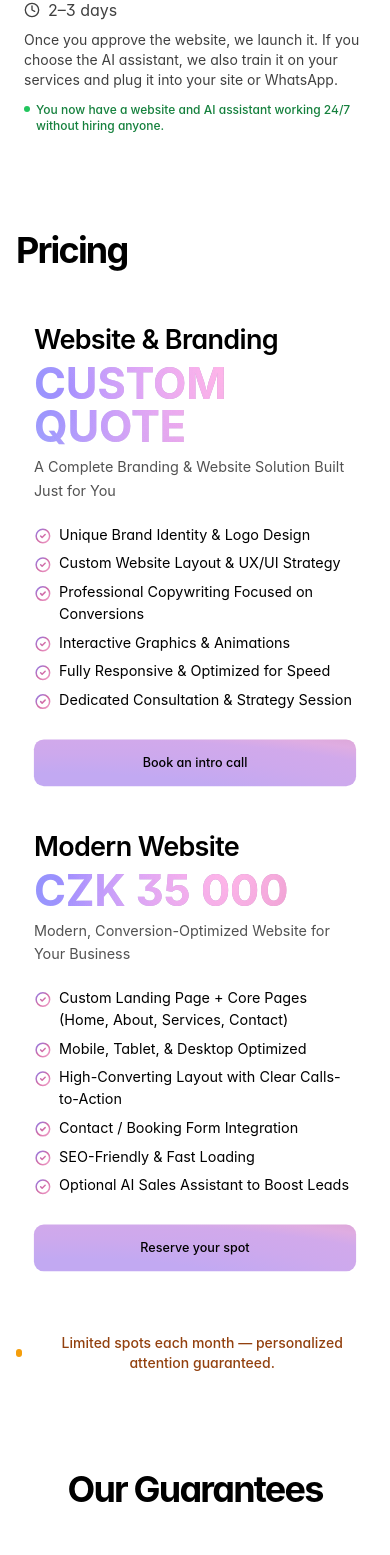
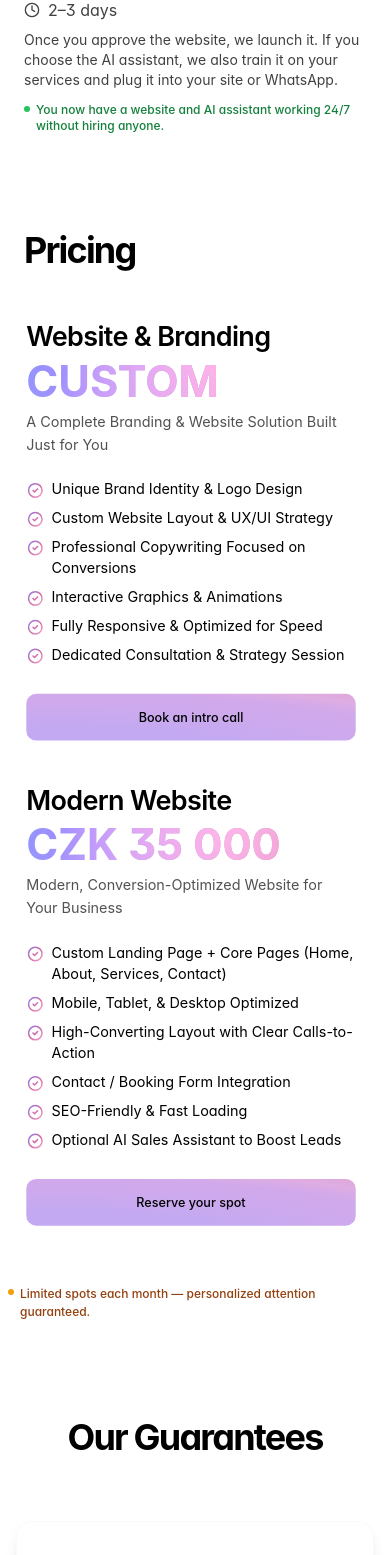
Before and after one commit to maybellineswag/ACCENT, a Next.js app: page / in a window 390 px wide. Shown: the part 3175-4730 px from the top of the page. Built offline with nearby package versions, Linux system fonts and the light colour scheme.

Commit message:
Quick update

```diff
--- a/app/page.tsx
+++ b/app/page.tsx
@@ -235,7 +235,7 @@ export default function HomePage() {
         <section id="testimonials" className="pb-8 relative z-10" ref={testimonialsRef}>
           <div className="w-full pl-6 pr-4 sm:container sm:mx-auto sm:px-6">
             <motion.div
-              className="text-left mb-16"
+              className="text-left sm:text-center mb-16"
               initial={{ opacity: 0, y: 20, filter: "blur(10px)" }}
               whileInView={{ opacity: 1, y: 0, filter: "blur(0px)" }}
               viewport={{ once: true }}
@@ -600,9 +600,9 @@ export default function HomePage() {
 
         {/* Pricing Section */}
         <section id="pricing" className="pt-8 pb-16 relative z-10">
-          <div className="max-w-7xl mx-auto px-4 sm:px-6 lg:px-8">
+          <div className="w-full pl-2 pr-4 sm:max-w-7xl sm:mx-auto sm:px-6 lg:px-8">
             <motion.div
-              className="text-left mb-0"
+              className="text-left sm:text-center mb-0 pl-4"
               initial={{ opacity: 0, y: 20, filter: "blur(10px)" }}
               whileInView={{ opacity: 1, y: 0, filter: "blur(0px)" }}
               viewport={{ once: true }}
@@ -614,7 +614,7 @@ export default function HomePage() {
             </motion.div>
 
             <motion.div
-              className="grid md:grid-cols-2 gap-12 sm:gap-8 max-w-4xl mx-auto scale-90 items-stretch"
+              className="grid md:grid-cols-2 gap-12 sm:gap-8 sm:max-w-4xl sm:mx-auto scale-90 items-stretch w-full"
               initial="hidden"
               whileInView="visible"
               viewport={{ once: true }}
@@ -639,12 +639,12 @@ export default function HomePage() {
                 transition={{ duration: 0.6, ease: "easeOut" }}
               >
                  <div className="sm:glow-on-hover sm:border-0 sm:bg-white/25 sm:backdrop-blur-sm sm:border sm:border-neutral-200/20 sm:shadow-lg sm:hover:shadow-xl sm:transition-all sm:duration-500 sm:rounded-3xl flex flex-col w-full">
-                 <div className="text-left pt-0 sm:pt-10">
+                 <div className="text-left pt-0 sm:pt-10 pl-0">
                    <h3 className="text-3xl font-semibold tracking-tight text-black">{translations.pricing.websiteBranding.title}</h3>
                    <div className="text-5xl font-bold text-gradient-blobs mt-2">{translations.pricing.websiteBranding.price}</div>
                    <p className="mt-2 text-neutral-600">{translations.pricing.websiteBranding.description}</p>
                  </div>
-                 <div className="flex flex-col grow space-y-4 sm:space-y-8 pb-0 sm:pb-10">
+                 <div className="flex flex-col grow space-y-4 sm:space-y-8 pb-0 sm:pb-10 pl-0">
                   <ul className="space-y-2 text-base sm:text-lg mt-6">
                     {translations.pricing.websiteBranding.features.map((feature: string, index: number) => (
                       <li key={index} className="flex items-start">
@@ -681,12 +681,12 @@ export default function HomePage() {
                 transition={{ duration: 0.6, ease: "easeOut" }}
               >
                  <div className="sm:glow-on-hover sm:border-0 sm:bg-white/25 sm:backdrop-blur-sm sm:border sm:border-neutral-200/20 sm:shadow-lg sm:hover:shadow-xl sm:transition-all sm:duration-500 sm:rounded-3xl flex flex-col w-full">
-                 <div className="text-left pt-0 sm:pt-10">
+                 <div className="text-left pt-0 sm:pt-10 pl-0">
                    <h3 className="text-3xl font-semibold tracking-tight text-black">{translations.pricing.modernWebsite.title}</h3>
                    <div className="text-5xl font-bold text-gradient-blobs mt-2">{translations.pricing.modernWebsite.price}</div>
                    <p className="mt-2 text-neutral-600">{translations.pricing.modernWebsite.description}</p>
                  </div>
-                 <div className="flex flex-col grow space-y-4 sm:space-y-8 pb-0 sm:pb-10">
+                 <div className="flex flex-col grow space-y-4 sm:space-y-8 pb-0 sm:pb-10 pl-0">
                   <ul className="space-y-2 text-base sm:text-lg mt-6">
                     {translations.pricing.modernWebsite.features.map((feature: string, index: number) => (
                       <li key={index} className="flex items-start">
@@ -716,15 +716,15 @@ export default function HomePage() {
 
             {/* Limited Spots Alert */}
             <motion.div
-              className="text-center mt-2"
+              className="w-full text-left sm:text-center mt-2"
               initial={{ opacity: 0, y: 20, filter: "blur(10px)" }}
               whileInView={{ opacity: 1, y: 0, filter: "blur(0px)" }}
               viewport={{ once: true }}
               transition={{ duration: 0.6, ease: "easeOut", delay: 0.4 }}
             >
-              <div className="inline-flex items-center gap-2">
-                <div className="w-2 h-2 bg-amber-500 rounded-full"></div>
-                <span className="text-amber-800 text-sm font-medium">{translations.pricing.limitedSpots}</span>
+              <div className="flex items-start gap-1.5 sm:gap-3 w-fit">
+                <div className="w-1.5 h-1.5 sm:w-3 sm:h-3 bg-amber-500 rounded-full mt-1 flex-shrink-0"></div>
+                <span className="text-amber-800 text-[12px] sm:text-sm font-medium">{translations.pricing.limitedSpots}</span>
               </div>
             </motion.div>
           </div>
--- a/hooks/useTranslations.ts
+++ b/hooks/useTranslations.ts
@@ -10,7 +10,7 @@ export function useTranslations() {
     const loadTranslations = async () => {
       try {
         setLoading(true)
-        const response = await fetch(`/translations/${language}.json`)
+        const response = await fetch(`/translations/${language}.json?t=${Date.now()}`)
         if (!response.ok) {
           throw new Error(`Failed to load translations for ${language}`)
         }
@@ -21,7 +21,7 @@ export function useTranslations() {
         // Fallback to English if translation fails
         if (language !== 'en') {
           try {
-            const fallbackResponse = await fetch('/translations/en.json')
+            const fallbackResponse = await fetch(`/translations/en.json?t=${Date.now()}`)
             const fallbackData = await fallbackResponse.json()
             setTranslations(fallbackData)
           } catch (fallbackError) {
--- a/public/translations/cs.json
+++ b/public/translations/cs.json
@@ -90,7 +90,7 @@
     "title": "Ceník",
     "websiteBranding": {
       "title": "Website & Branding",
-      "price": "INDIVIDUÁLNÍ CENA",
+      "price": "NA MÍRU",
       "description": "Kompletní řešení brandingu a webu vytvořené přímo pro vás",
       "features": [
         "Jedinečná brandová identita a design loga",
--- a/public/translations/en.json
+++ b/public/translations/en.json
@@ -90,7 +90,7 @@
     "title": "Pricing",
     "websiteBranding": {
       "title": "Website & Branding",
-      "price": "CUSTOM QUOTE",
+      "price": "CUSTOM",
       "description": "A Complete Branding & Website Solution Built Just for You",
       "features": [
         "Unique Brand Identity & Logo Design",
--- a/public/translations/ru.json
+++ b/public/translations/ru.json
@@ -90,7 +90,7 @@
     "title": "Цены",
     "websiteBranding": {
       "title": "Website & Branding",
-      "price": "ИНДИВИДУАЛЬНАЯ ЦЕНА",
+      "price": "НА ЗАКАЗ",
       "description": "Полное решение для брендинга и сайта, созданное специально для вас",
       "features": [
         "Уникальная брендовая идентичность и дизайн логотипа",
--- a/public/translations/uk.json
+++ b/public/translations/uk.json
@@ -90,7 +90,7 @@
     "title": "Ціни",
     "websiteBranding": {
       "title": "Website & Branding",
-      "price": "ІНДИВІДУАЛЬНА ЦІНА",
+      "price": "ІНДИВІДУАЛЬНО",
       "description": "Повне рішення для брендингу та сайту, створене спеціально для вас",
       "features": [
         "Унікальна брендова ідентичність і дизайн логотипу",
```
